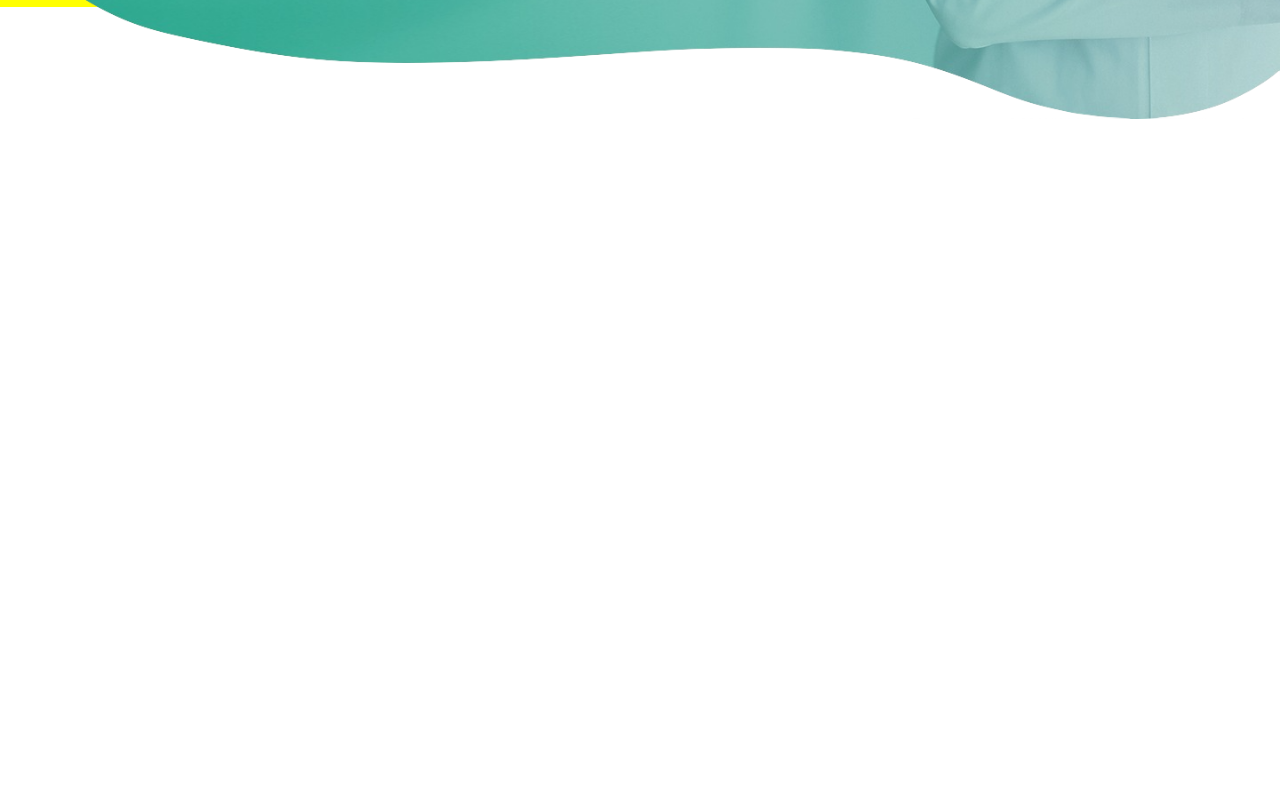
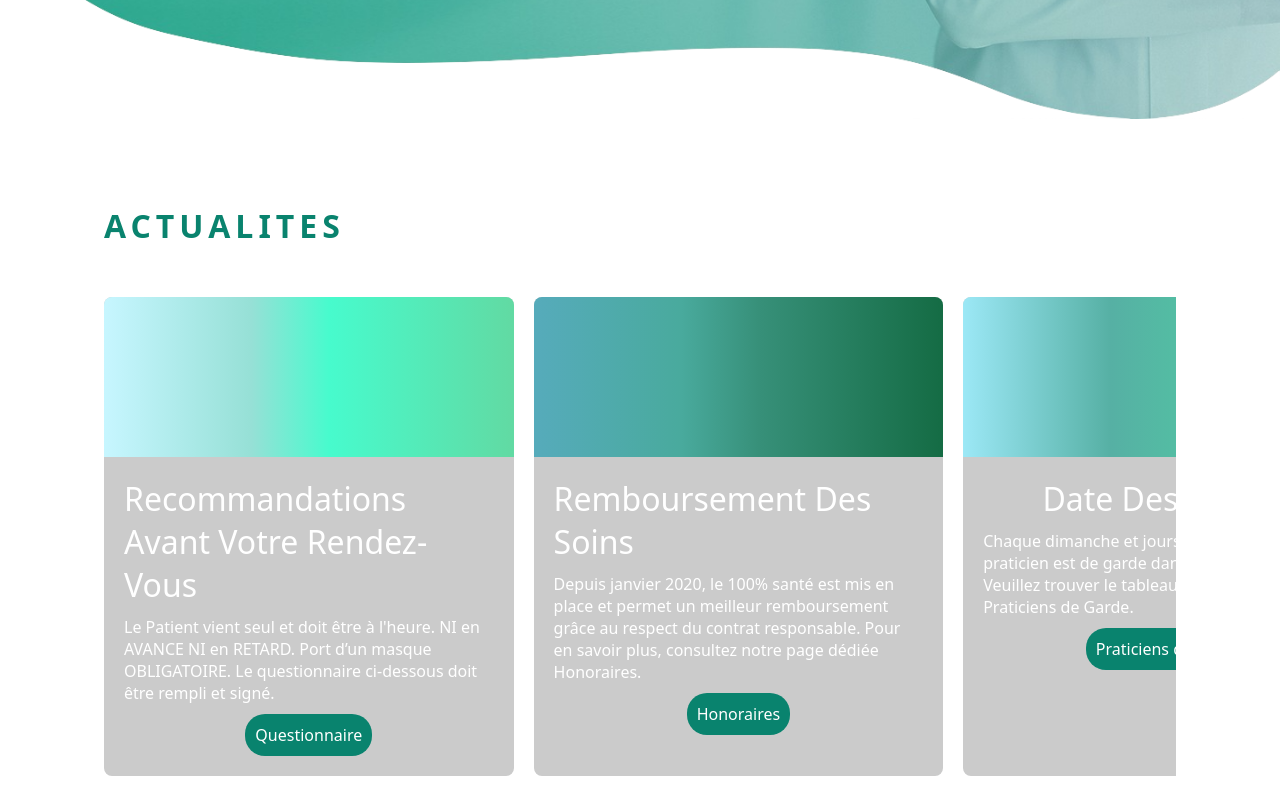
Before and after one commit to camrrx/sagesse-sourire, a React (Vite) app: page / in a window 1280 px wide. Shown: the part 451-1251 px from the top of the page. Before the commit the page ends 800 px from the top, so only its background shows below. Built offline with nearby package versions, Linux system fonts and the light colour scheme.

Commit message:
actualite

```diff
--- a/src/Components/Actualite/Actualite.scss
+++ b/src/Components/Actualite/Actualite.scss
@@ -1,3 +1,123 @@
 .actualite-container {
-	margin-top: 100px;
+	.actualite-title {
+		color: #09836e;
+		font-size: 2.5vw;
+		letter-spacing: 5px;
+	}
+	.scroll-1::-webkit-scrollbar {
+		width: 8px;
+		height: 8px;
+	}
+
+	.scroll-1::-webkit-scrollbar-thumb {
+		border-radius: 20px;
+		background: #888;
+	}
+
+	.actualite-cards * {
+		color: #fff;
+	}
+
+	.actualite-cards {
+		display: flex;
+		overflow-x: scroll;
+		padding: 24px;
+		width: 80vw;
+		scroll-snap-type: x mandatory;
+		scroll-padding-top: 40px;
+		border-radius: 8px;
+		gap: 20px;
+
+		.card {
+			display: flex;
+			flex-direction: column;
+			flex: 0 0 40%;
+			overflow: hidden;
+			border-radius: 8px;
+			background-color: #cbcbcb;
+			scroll-snap-align: start;
+
+			.card__image {
+				height: 20vh;
+			}
+
+			&:nth-child(1) .card__image {
+				background: linear-gradient(
+					90deg,
+					rgba(199, 246, 255, 1) 0%,
+					rgba(150, 224, 214, 1) 36%,
+					rgba(71, 251, 205, 1) 55%,
+					rgba(88, 219, 159, 0.9164259453781513) 100%
+				);
+			}
+
+			&:nth-child(2) .card__image {
+				background: linear-gradient(
+					90deg,
+					rgba(86, 171, 187, 1) 0%,
+					rgba(73, 170, 157, 1) 36%,
+					rgba(55, 144, 121, 1) 55%,
+					rgba(4, 99, 56, 0.9164259453781513) 100%
+				);
+			}
+
+			&:nth-child(3) .card__image {
+				background: linear-gradient(
+					90deg,
+					rgba(156, 232, 246, 1) 0%,
+					rgba(86, 176, 164, 1) 36%,
+					rgba(83, 191, 163, 1) 55%,
+					rgba(33, 121, 128, 0.9164259453781513) 100%
+				);
+			}
+			&:nth-child(4) .card__image {
+				background: linear-gradient(
+					180deg,
+					rgba(128, 186, 197, 1) 0%,
+					rgba(150, 224, 214, 1) 36%,
+					rgba(113, 215, 189, 1) 55%,
+					rgba(88, 219, 159, 0.9164259453781513) 100%
+				);
+			}
+			&:nth-child(5) .card__image {
+				background: linear-gradient(
+					90deg,
+					rgba(184, 255, 247, 1) 0%,
+					rgba(146, 246, 233, 1) 36%,
+					rgba(86, 240, 200, 1) 55%,
+					rgba(100, 217, 166, 0.9164259453781513) 100%
+				);
+			}
+
+			.card__content {
+				display: flex;
+				flex-direction: column;
+				align-items: center;
+				justify-content: space-between;
+				gap: 10px;
+				padding: 20px;
+				.card__title {
+					font-size: 2.5vw;
+					color: #fff;
+					text-transform: capitalize;
+				}
+				.card__describe {
+					color: #fff;
+					font-size: 16px;
+				}
+				.card__document {
+					display: flex;
+					width: fit-content;
+					padding: 10px;
+					border-radius: 20px;
+					background-color: #09836e;
+					border: none;
+					cursor: pointer;
+					&:hover {
+						background-color: #80d4c6;
+					}
+				}
+			}
+		}
+	}
 }
--- a/src/Components/Actualite/Actualite.tsx
+++ b/src/Components/Actualite/Actualite.tsx
@@ -1,8 +1,36 @@
 import "./Actualite.scss";
-// import { ActualiteData } from "../../assets/ActualiteData";
+import { ActualitesData } from "../../assets/ActualiteData";
+
+export type actualite = {
+	id: number;
+	title: string;
+	subtitle: string;
+	description: string;
+	document: string;
+};
 
 const Actualite = () => {
-	return <div className="acutalite-container">Actualité</div>;
+	return (
+		<div className="actualite-container">
+			<h2 className="actualite-title">ACTUALITES</h2>
+			<div className="actualite-cards">
+				{ActualitesData.map((actu: actualite) => (
+					<div className="card">
+						<div className="card__image"></div>
+						<div className="card__content">
+							<div className="card__title">{actu.title}</div>
+							<div className="card__describe">{actu.description}</div>
+							{actu.document ? (
+								<div className="card__document">{actu.document}</div>
+							) : (
+								""
+							)}
+						</div>
+					</div>
+				))}
+			</div>
+		</div>
+	);
 };
 
 export default Actualite;
--- a/src/Pages/Home/Home.scss
+++ b/src/Pages/Home/Home.scss
@@ -29,6 +29,6 @@
 	.actualite {
 		display: flex;
 		justify-content: center;
-		background-color: yellow;
+		margin-top: 15vw;
 	}
 }
--- a/src/Pages/Home/Home.tsx
+++ b/src/Pages/Home/Home.tsx
@@ -3,24 +3,13 @@ import Navbar from "../../Components/Navbar/Navbar";
 import Bienvenue from "../../Components/Bienvenue/Bienvenue";
 import topimg from "../../assets/topimg.png";
 import Actualite from "../../Components/Actualite/Actualite";
-import { useRef, useEffect, useState } from "react";
 import logo from "../../assets/logo-sagesse.png";
 
 const Home = () => {
-	const imageRef = useRef<HTMLImageElement>(null);
-	const [imageHeight, setImageHeight] = useState<number>(0);
-
-	useEffect(() => {
-		if (imageRef.current) {
-			setImageHeight(imageRef.current.height);
-			console.log(imageRef);
-		}
-	}, []);
-
 	return (
 		<div className="home-container">
 			<div className="navbar-container">
-				<img ref={imageRef} src={topimg} className="img-overlay" />
+				<img src={topimg} className="img-overlay" />
 
 				<div className="navbar">
 					<img src={logo} className="logo" />
@@ -31,7 +20,7 @@ const Home = () => {
 				</div>
 			</div>
 
-			<div style={{ marginTop: `${imageHeight / 2}px` }} className="actualite">
+			<div className="actualite">
 				<Actualite></Actualite>
 			</div>
 		</div>
--- a/src/assets/ActualiteData.tsx
+++ b/src/assets/ActualiteData.tsx
@@ -1,4 +1,4 @@
-export const ActualiteData = [
+export const ActualitesData = [
 	{
 		id: 1,
 		title: "Recommandations avant votre Rendez-vous",
```
